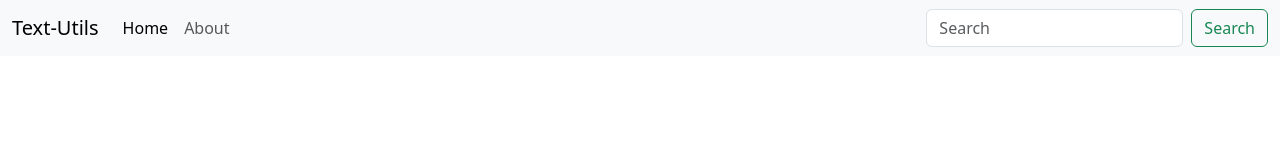
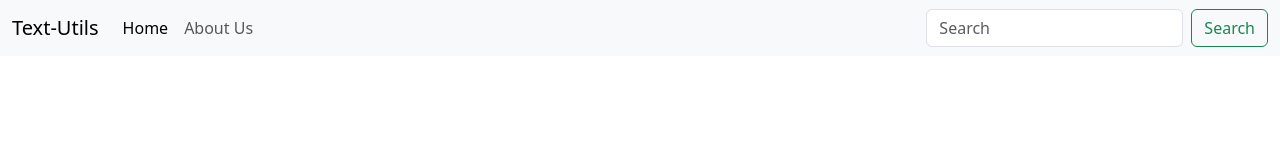
Before and after one commit to RahulGIT24/Text-Utils, a React (Create React App) app: page / in a window 1280 px wide. Shown: the top 160 px of the page. Built offline with nearby package versions, Linux system fonts and the light colour scheme.

Commit message:
Understood Props, proptype, defaultProps

```diff
--- a/src/App.js
+++ b/src/App.js
@@ -1,34 +1,10 @@
 import './App2.css';
+import Navbar from './components/Navbar';
 let name = "Rahul";
 function App() {
   return (
-    //*  This is JSX.
     <>
-      <nav className="navbar navbar-expand-lg bg-body-tertiary">
-        <div className="container-fluid">
-          <a className="navbar-brand" href="/">Text-Utils</a>
-          <button className="navbar-toggler" type="button" data-bs-toggle="collapse" data-bs-target="#navbarSupportedContent" aria-controls="navbarSupportedContent" aria-expanded="false" aria-label="Toggle navigation">
-            <span className="navbar-toggler-icon"></span>
-          </button>
-          <div className="collapse navbar-collapse" id="navbarSupportedContent">
-            <ul className="navbar-nav me-auto mb-2 mb-lg-0">
-              <li className="nav-item">
-                <a className="nav-link active" aria-current="page" href="/">Home</a>
-              </li>
-              <li className="nav-item">
-                <a className="nav-link" href="/">About</a>
-              </li>
-            </ul>
-            <form className="d-flex" role="search">
-              <input className="form-control me-2" type="search" placeholder="Search" aria-label="Search" />
-              <button className="btn btn-outline-success" type="submit">Search</button>
-            </form>
-          </div>
-        </div>
-      </nav>
-      <div className="container">
-
-      </div>
+      <Navbar title="Text-Utils"/>
     </>
   );
 }
--- /dev/null
+++ b/src/components/Navbar.js
@@ -0,0 +1,40 @@
+import React from 'react'
+import propTypes from 'prop-types'
+export default function Navbar(props) {
+    return (
+        <nav className="navbar navbar-expand-lg bg-body-tertiary">
+            <div className="container-fluid">
+                <a className="navbar-brand" href="/">{props.title}</a>
+                <button className="navbar-toggler" type="button" data-bs-toggle="collapse" data-bs-target="#navbarSupportedContent" aria-controls="navbarSupportedContent" aria-expanded="false" aria-label="Toggle navigation">
+                    <span className="navbar-toggler-icon"></span>
+                </button>
+                <div className="collapse navbar-collapse" id="navbarSupportedContent">
+                    <ul className="navbar-nav me-auto mb-2 mb-lg-0">
+                        <li className="nav-item">
+                            <a className="nav-link active" aria-current="page" href="/">Home</a>
+                        </li>
+                        <li className="nav-item">
+                            <a className="nav-link" href="/">{props.aboutText}</a>
+                        </li>
+                    </ul>
+                    <form className="d-flex" role="search">
+                        <input className="form-control me-2" type="search" placeholder="Search" aria-label="Search" />
+                        <button className="btn btn-outline-success" type="submit">Search</button>
+                    </form>
+                </div>
+            </div>
+        </nav>
+    )
+}
+
+//* Proptype
+Navbar.propTypes = {
+    title:propTypes.string.isRequired, //! isRequired ensures that the value should be passed. If not it throws error. If default props is defined then it will not throw an error
+    aboutText: propTypes.string.isRequired
+}
+
+//* Default Props
+Navbar.defaultProps = {
+    title: "Default Text Utils",
+    aboutText: "About Us"
+}
```
